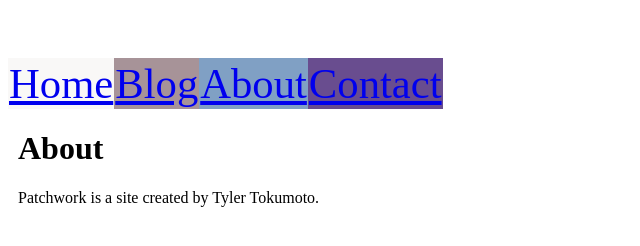
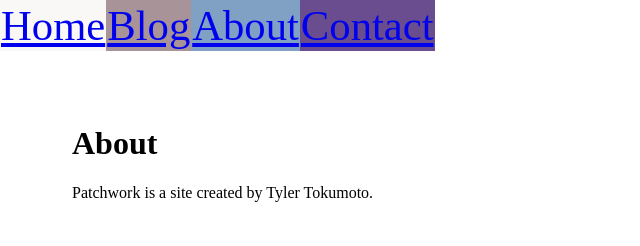
Before and after one commit to drayneman/drayneman.github.io, a Gatsby site: page /about in a window 1280 px wide. Shown: the whole page, without its empty margins (0-640 px from the left). Built offline with nearby package versions, Linux system fonts and the light colour scheme; Gatsby itself is replaced by a stand-in of ours.

Commit message:
Content now a part of Patchwork layout

```diff
--- a/src/components/content.module.css
+++ b/src/components/content.module.css
@@ -1,3 +1,4 @@
 .content {
-    margin: 10px;
+    /* margin: 10px; */
+    padding: 6rem 4rem;
 }
--- a/src/components/header.module.css
+++ b/src/components/header.module.css
@@ -1,9 +1,21 @@
 .header {
+    position: fixed;
     top: 0;
-    position: sticky;
+    left: 0;
+    width: 100%;
+    height: 100px;
+    /* margin: 1rem 0rem ; */
 }
 
 .navigator {
+    position: relative;
+    right: 0;
+    bottom: 0;
+    margin-top: 0;
+    margin-left: auto;
+    margin-right: 0;
+    /* top: 0; */
+    /* position: absolute; */
 }
 
 .navigator > ul {
--- a/src/components/patchwork.js
+++ b/src/components/patchwork.js
@@ -1,7 +1,10 @@
 import React from "react"
 
-import style from "./patchwork.module.css"
 import Header from "./header"
+import Content from "../components/content"
+
+import stylePatchwork from "./patchwork.module.css"
+import styleContent from "./content.module.css"
 
 // will represent complete layout consisting of:
 // - smallblocks, which build page sections
@@ -9,12 +12,9 @@ import Header from "./header"
 // - content towards the bottom
 export default function Patchwork({children}) {
   return(
-    <div className={style.patchwork}>
-      {/* this is definitely a hack */}
-      <div className="spacer" style={{minHeight: "50px"}}>
-      </div>
+    <div className={stylePatchwork.patchwork}>
       <Header siteTitle="Patchwork"></Header>
-      {children}
+      <Content className={styleContent.content}>{children}</Content>
     </div>
   )
 }
--- a/src/components/patchwork.module.css
+++ b/src/components/patchwork.module.css
@@ -1,4 +1,2 @@
 .patchwork {
-    margin: 0;
-    padding: 0;
 }
--- a/src/components/smallblock.js
+++ b/src/components/smallblock.js
@@ -7,8 +7,10 @@ class SmallBlock extends React.Component {
   render() {
     return (
       // is there a better way of doing this lol
-      <Link to={this.props.to} className={style.smallblock} style={{backgroundColor: this.props.color}}>
-        {this.props.children}
+      <Link to={this.props.to}>
+        <div className={style.smallblock} style={{backgroundColor: this.props.color}}>
+          {this.props.children}
+        </div>
       </Link>
     )
   }
--- a/src/components/smallblock.module.css
+++ b/src/components/smallblock.module.css
@@ -4,4 +4,5 @@
     margin: 0;
     text-align: center;
     font-size: 32pt;
+    height: 100%;
 }
--- a/src/pages/about.js
+++ b/src/pages/about.js
@@ -5,10 +5,8 @@ import Content from "../components/content"
 
 const About = () => (
   <Patchwork>
-    <Content>
-      <h1>About</h1>
-      <p>Patchwork is a site created by Tyler Tokumoto.</p>
-    </Content>
+    <h1>About</h1>
+    <p>Patchwork is a site created by Tyler Tokumoto.</p>
   </Patchwork>
 )
 
--- a/src/pages/index.js
+++ b/src/pages/index.js
@@ -1,11 +1,9 @@
 import React from "react"
 
 import Patchwork from "../components/patchwork"
-import Content from "../components/content"
 
 const Home = () => (
   <Patchwork>
-    <Content>
       <h1>Welcome to your new Gatsby site.</h1>
       <p>Now go build something great.</p>
       <p>
@@ -29,7 +27,6 @@ Egestas fringilla phasellus faucibus scelerisque eleifend donec pretium vulputat
 
 Viverra vitae congue eu consequat ac. Orci ac auctor augue mauris augue. Duis ultricies lacus sed turpis tincidunt id aliquet risus. Enim blandit volutpat maecenas volutpat blandit aliquam etiam erat. Adipiscing elit ut aliquam purus sit. Ipsum consequat nisl vel pretium lectus quam id leo in. Purus ut faucibus pulvinar elementum integer enim neque. Varius morbi enim nunc faucibus a pellentesque sit. Elementum integer enim neque volutpat ac tincidunt. Diam quis enim lobortis scelerisque fermentum dui faucibus in. A pellentesque sit amet porttitor eget.
       </p>
-    </Content>
   </Patchwork>
 )
 
```
Also changed, not shown: src/pages/blog.js (+2 -5 lines), src/pages/contact.js (+2 -5 lines).
